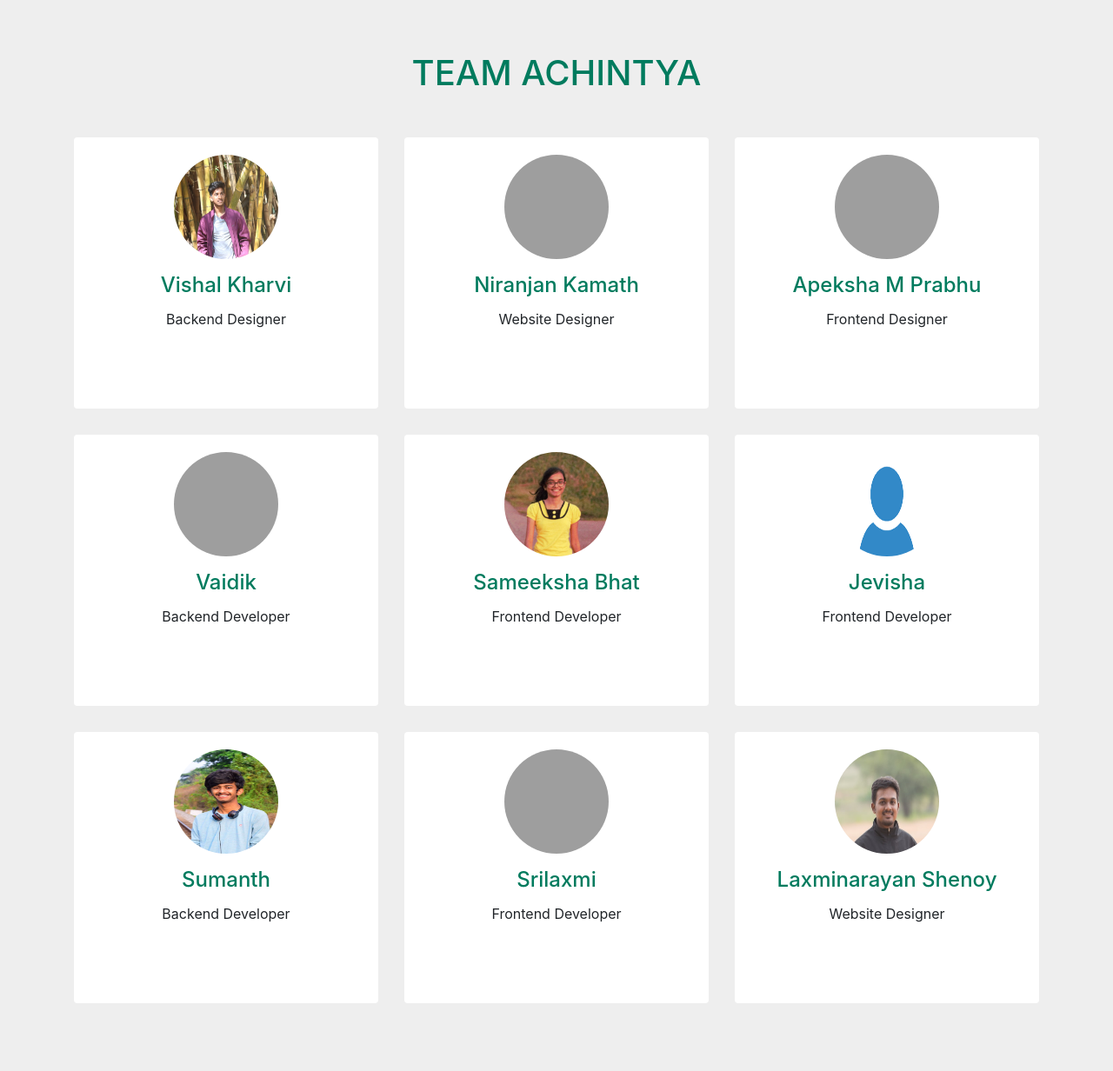
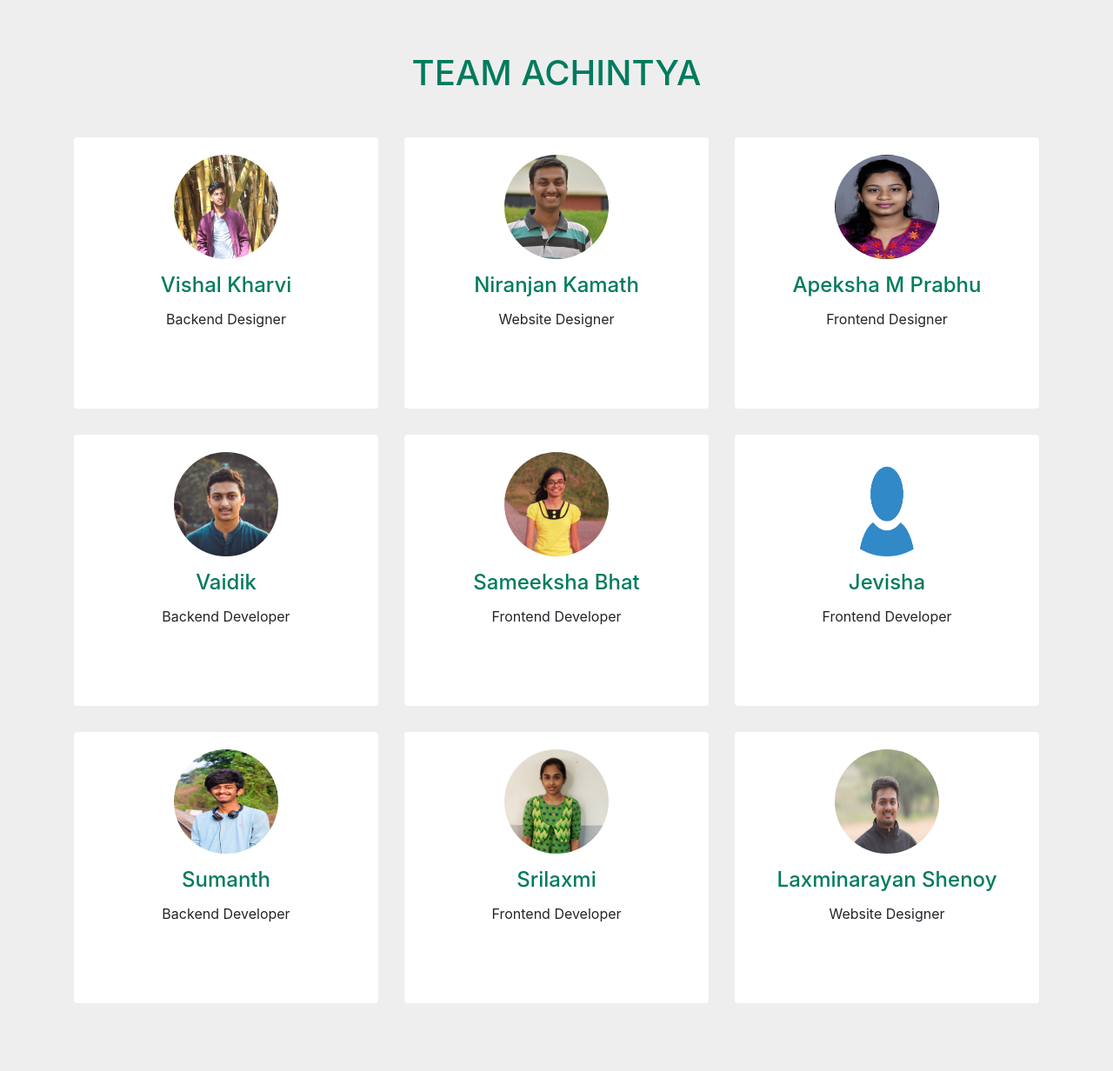
Before and after one commit to AchintyaSushiksha/SCL-Maxo, a Flask app: page /about in a window 1280 px wide. Shown: the part 80-1312 px from the top of the page at 87% size. Run offline with Flask 2, Linux system fonts and the light colour scheme; the visitor is signed in with stand-in values (Sample User, id 1); some libraries are stand-ins or nearby versions; grey boxes are pictures that could not be loaded.

Commit message:
Updaated about.html

```diff
--- a/maxo_scl/templates/about.html
+++ b/maxo_scl/templates/about.html
@@ -269,7 +269,7 @@ section .section-title {
                         <div class="frontside">
                             <div class="card">
                                 <div class="card-body text-center">
-                                    <p><img class=" img-fluid" src="static/images/niranjan.jpg" alt="card image"></p>
+                                    <p><img class=" img-fluid" src="static/images/niranjan.jpeg" alt="card image"></p>
                                     <h4 class="card-title">Niranjan Kamath</h4>
                                     <p class="card-text">Website Designer</p>
 
@@ -313,7 +313,7 @@ section .section-title {
                         <div class="frontside">
                             <div class="card">
                                 <div class="card-body text-center">
-                                    <p><img class=" img-fluid" src="static/images/apeksha.jpg" alt="card image"></p>
+                                    <p><img class=" img-fluid" src="static/images/apeksha.jpeg" alt="card image"></p>
                                     <h4 class="card-title">Apeksha M Prabhu</h4>
                                     <p class="card-text">Frontend Designer</p>
 
@@ -359,7 +359,7 @@ section .section-title {
                         <div class="frontside">
                             <div class="card">
                                 <div class="card-body text-center">
-                                    <p><img class=" img-fluid" src="static/images/vaidik.jpg" alt="card image"></p>
+                                    <p><img class=" img-fluid" src="static/images/vaidik.jpeg" alt="card image"></p>
                                     <h4 class="card-title">Vaidik </h4>
                                     <p class="card-text">Backend Developer</p>
                                 </div>
@@ -546,7 +546,7 @@ section .section-title {
                         <div class="frontside">
                             <div class="card">
                                 <div class="card-body text-center">
-                                    <p><img class=" img-fluid" src="static/images/srilaxmi K.jpg" alt="card image"></p>
+                                    <p><img class=" img-fluid" src="static/images/srilaxmi.jpg" alt="card image"></p>
                                     <h4 class="card-title">Srilaxmi</h4>
                                     <p class="card-text">Frontend Developer</p>
 
```
Also changed, not shown: maxo_scl/app.py (line endings or trailing spaces), maxo_scl/static/images/apeksha.jpeg (renamed from maxo_scl/static/images/apeksha.jpg.jpeg).
